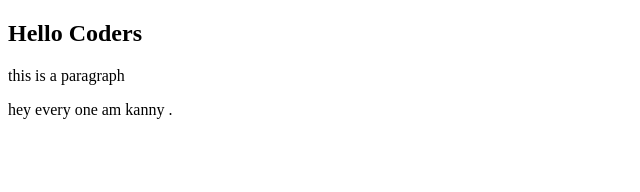
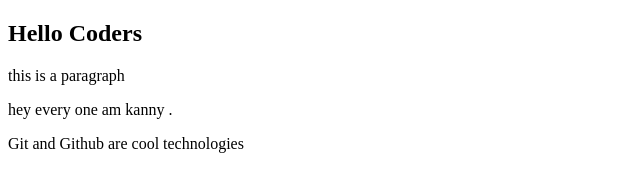
Before and after one commit to kiwanacollins/WhatsAppClone, a plain HTML site: page index.html in a window 1280 px wide. Shown: the whole page, without its empty margins (0-640 px from the left). Drawn offline with Linux system fonts and the light colour scheme.

Commit message:
add new paragraph about Git and GitHub

```diff
--- a/index.html
+++ b/index.html
@@ -9,5 +9,6 @@
     <h2>Hello Coders</h2>
     <p>this is a paragraph</p>
     <p>hey every one am kanny .</p>
+    <p>Git and Github are cool technologies</p>
 </body>
 </html>
```
